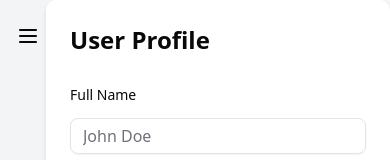
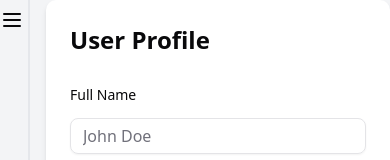
Before and after one commit to iltan987/smart-study-planner, a Next.js app: page /profile in a window 390 px wide. Shown: the top 160 px of the page. Built offline with nearby package versions, Linux system fonts and the light colour scheme.

Commit message:
small changes in sidebar for mobile users

```diff
--- a/src/components/Sidebar.tsx
+++ b/src/components/Sidebar.tsx
@@ -62,10 +62,10 @@ const Sidebar = () => {
     <>
       {/* Toggle Button - Only visible on mobile and disappears when sidebar is open */}
       {!isOpen && (
-        <div className="max-h-screen w-[30px] bg-gray-100 md:hidden">
+        <div className="max-h-screen w-[30px] bg-gray-100 items-center border-r-2 border-gray-200 md:hidden">
           <button
             onClick={handleToggleClick}
-            className="fixed top-2 p-4 rounded-md md:hidden"
+            className="fixed top-2 justify-center rounded-md md:hidden"
           >
             <Menu className="w-6 h-6" />
           </button>
```
